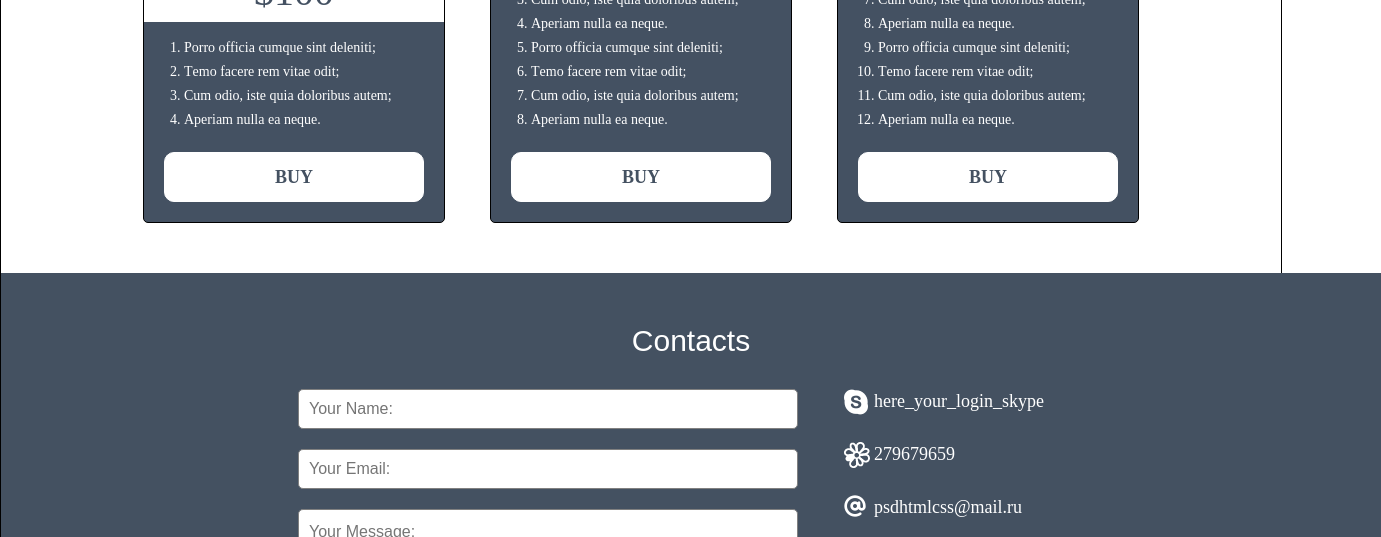
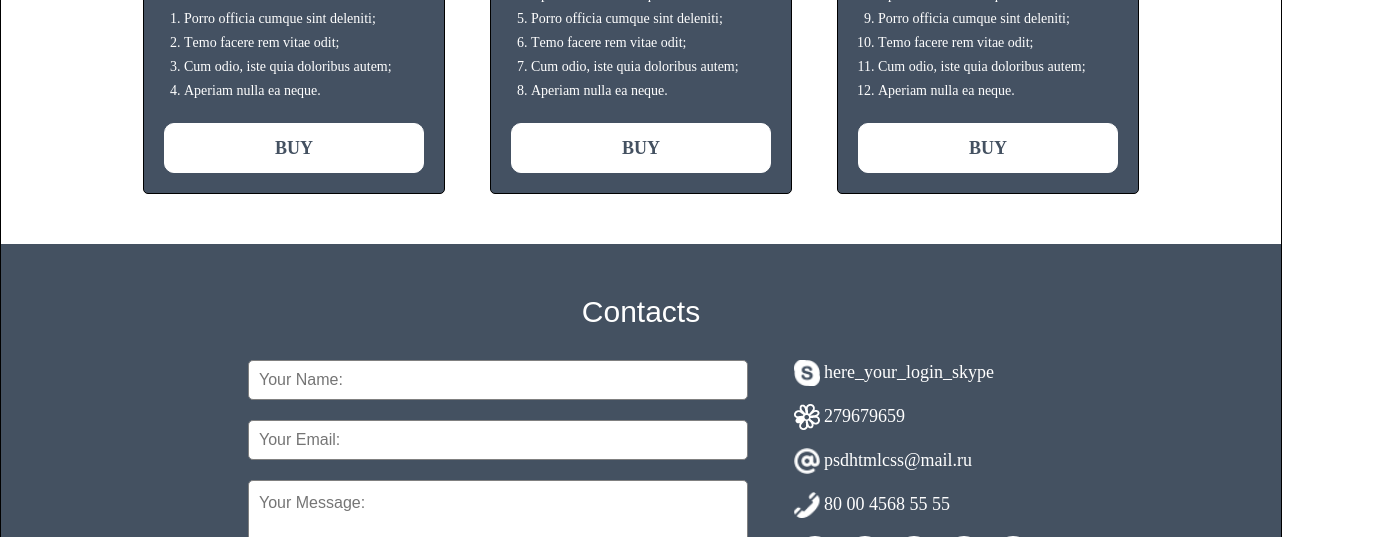
Before and after one commit to Justamann/html5_css3_geekbrains, a plain HTML site: page index.html in a window 1280 px wide. Shown: the part 2496-3033 px from the top of the page, 1381 px wide, since content can reach past the window. Drawn offline with Linux system fonts and the light colour scheme.

Commit message:
fixes for lesson4

```diff
--- a/css/styles.css
+++ b/css/styles.css
@@ -126,6 +126,9 @@ body {
   display: block;
   padding: 0 23px 0 9px;
 }
+.dignity-item p {
+  margin: 0 10px 0 10px;
+}
 .dignity-item-title::-webkit-details-marker {
   display: none;
 }
@@ -148,14 +151,17 @@ body {
 details[open] summary:before {
   content: "-";
 }
-
 .screenshots{
   width: 100%;
   min-height: 487px;
   padding: 50px;
   box-sizing: border-box;
 }
-
+.screenshots:after {
+  content:"";
+  display: block;
+  clear:both;
+}
 .screenshots-title {
   width: 100%;
   margin: 0 0 35px 0;
@@ -178,6 +184,10 @@ details[open] summary:before {
 .screenshots-item:nth-child(5) {
   float: right;
 }
+figure:nth-child(4),
+figure:nth-child(5) {
+margin-bottom: 0;
+}
 
 .screenshot-img {
   display: block;
@@ -191,7 +201,6 @@ details[open] summary:before {
 .screenshots-item-desc {
   margin: 0;
 }
-
 .screenshots-item-title {
   margin: 0 0 15px 0;
   color: #445161;
@@ -200,8 +209,6 @@ details[open] summary:before {
   font-size: 24px;
   font-weight: 400;
 }
-
-
 .screenshots-item-txt {
   margin: 0;
   color: #333333;
@@ -219,6 +226,7 @@ details[open] summary:before {
   align-content: flex-start;
   display: flex;
   flex-wrap: wrap;
+  box-sizing: border-box;
   justify-content: flex-start;
 }
 .reviews-title {
@@ -231,16 +239,16 @@ details[open] summary:before {
   line-height: 36px;
 }
 .reviews-item {
-  width: 577px;
+  width: 529px;
+  box-sizing: border-box;
 }
-.reviews-item:nth-child(3) {
-  padding-right: 26px;
-}
+
 .reviews-item-column2 {
-  padding-left: 26px;
+  margin-left: 78px;
 }
 .txt {
-  width: 483px;
+  width: 469px;
+  min-height: 121px;
   padding: 10px;
   box-sizing: border-box;
   background-color: #ccc;
@@ -282,6 +290,7 @@ details[open] summary:before {
 }
 .buy {
   width: 100%;
+  padding: 50px;
   display: flex;
   color: white;
   flex-wrap: wrap;
@@ -431,6 +440,7 @@ details[open] summary:before {
   justify-content: center;
   width: 1280px;
   padding: 50px;
+  box-sizing: border-box;
   background-color: #445161;
 }
 
@@ -539,26 +549,46 @@ textarea[placeholder] {
 .footer-address {
   font-style: inherit;
 }
-.footer-contacts-list{
-  margin: 0;
-  padding: 0;
-  list-style-position: outside;
-  list-style-type: none;
+/*.footer-contacts-list{*/
+/*  margin: 0;*/
+/*  padding: 0;*/
+/*  list-style-position: outside;*/
+/*  list-style-type: none;*/
+/*}*/
+.footer-contacts-list-item {
+  padding: 0 0 20px 30px;
+  display: block;
+  position: relative;
 }
-.footer-contacts-list-item {
-  padding: 0 0 29px 30px;
+.footer-contacts-list-item:before {
+  content: "";
+  display: block;
+  width: 26px;
+  height: 26px;
+  position: absolute;
+  top: 0px;
+  left: 0px;
+  background-repeat: no-repeat;
+  background-position: center;
+  background-size: cover;
+
 }
-.footer-contacts-list li:nth-child(1) {
-  background: url("../img/icons/skype_icon.png") no-repeat;
+.icon-skype:before {
+  content: '';
+  background-image: url("../img/icons/skype_icon.png");
+
 }
-.footer-contacts-list li:nth-child(2) {
-  background: url("../img/icons/icq_icon.png") no-repeat;
+.icon-icq:before {
+  content: '';
+  background-image: url("../img/icons/icq_icon.png");
 }
-.footer-contacts-list li:nth-child(3) {
-  background: url("../img/icons/email_icon.png") no-repeat;
+.icon-email:before {
+  content: '';
+  background-image: url("../img/icons/email_icon.png");
 }
-.footer-contacts-list li:nth-child(4) {
-  background: url("../img/icons/phone_icon.png") no-repeat;
+.icon-phone:before {
+  content: '';
+  background-image: url("../img/icons/phone_icon.png");
 }
 
 .social-icons {
--- a/index.html
+++ b/index.html
@@ -178,7 +178,9 @@
                <li>Cum odio, iste quia doloribus autem;</li>
                <li>Aperiam nulla ea neque.</li>
             </ol>
-            <a href="#" class="btn"><span>buy</span></a>
+            <a href="#" class="btn">
+               <span>buy</span>
+            </a>
          </div>
          <div class="buy-item">
             <span class="buy-item-subtitle">Premium</span>
@@ -193,7 +195,9 @@
                <li>Cum odio, iste quia doloribus autem;</li>
                <li>Aperiam nulla ea neque.</li>
             </ol>
-            <a href="#" class="btn"><span>buy</span></a>
+            <a href="#" class="btn">
+               <span>buy</span>
+            </a>
          </div>
          <div class="buy-item">
             <span class="buy-item-subtitle">Lux</span>
@@ -227,14 +231,14 @@
          <input type="submit" value="send">
       </form>
       <div class="main-footer_contacts">
-         <address class="footer-address">
-            <ul class="footer-contacts-list">
-               <li class="footer-contacts-list-item">here_your_login_skype</li>
-               <li class="footer-contacts-list-item">279679659</li>
-               <li class="footer-contacts-list-item">psdhtmlcss@mail.ru</li>
-               <li class="footer-contacts-list-item">80 00 4568 55 55</li>
-            </ul>
-            <ul class="social-icons">
+         <div class="footer-address">
+            <div class="footer-contacts-list">
+               <span class="footer-contacts-list-item icon-skype">here_your_login_skype</span>
+               <span class="footer-contacts-list-item icon-icq">279679659</span>
+               <span class="footer-contacts-list-item icon-email">psdhtmlcss@mail.ru</span>
+               <span class="footer-contacts-list-item icon-phone">80 00 4568 55 55</span>
+            </div>
+            <div class="social-icons">
                <a href="#">
                   <li class="social-icons-item">
                      <span class="fa fa-twitter" id="twitter-icon" aria-hidden="true"></span>
@@ -260,12 +264,10 @@
                      <span class="fa fa-youtube" id="youtube-icon" aria-hidden="true"></span>
                   </li>
                </a>
-            </ul>
-         </address>
-
+            </div>
+         </div>
       </div>
    </footer>
-
 </div>
 </body>
 </html>
```
